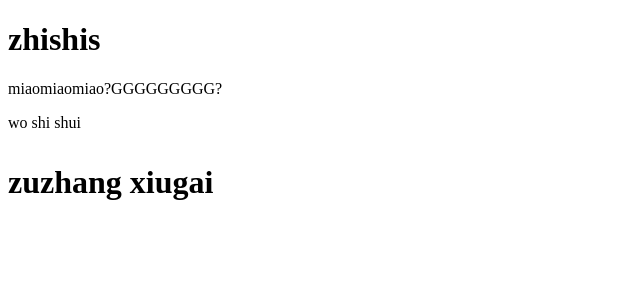
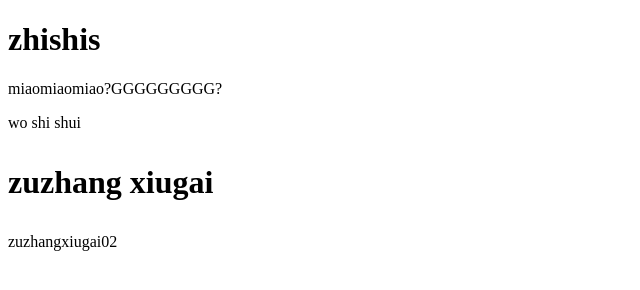
Before and after one commit to Python1804-03/code-01, a plain HTML site: page index.html in a window 1280 px wide. Shown: the whole page, without its empty margins (0-640 px from the left). Drawn offline with Linux system fonts and the light colour scheme.

Commit message:
zuzhang xiugai

```diff
--- a/index.html
+++ b/index.html
@@ -7,5 +7,6 @@
 <body>
 <h1>zhishis</h1><span>miaomiaomiao?GGGGGGGGG?</span><p>wo shi shui</p>
 <h1><p>zuzhang xiugai</p></h1>
+<span>zuzhangxiugai02</span>
 </body>
 </html>
```
